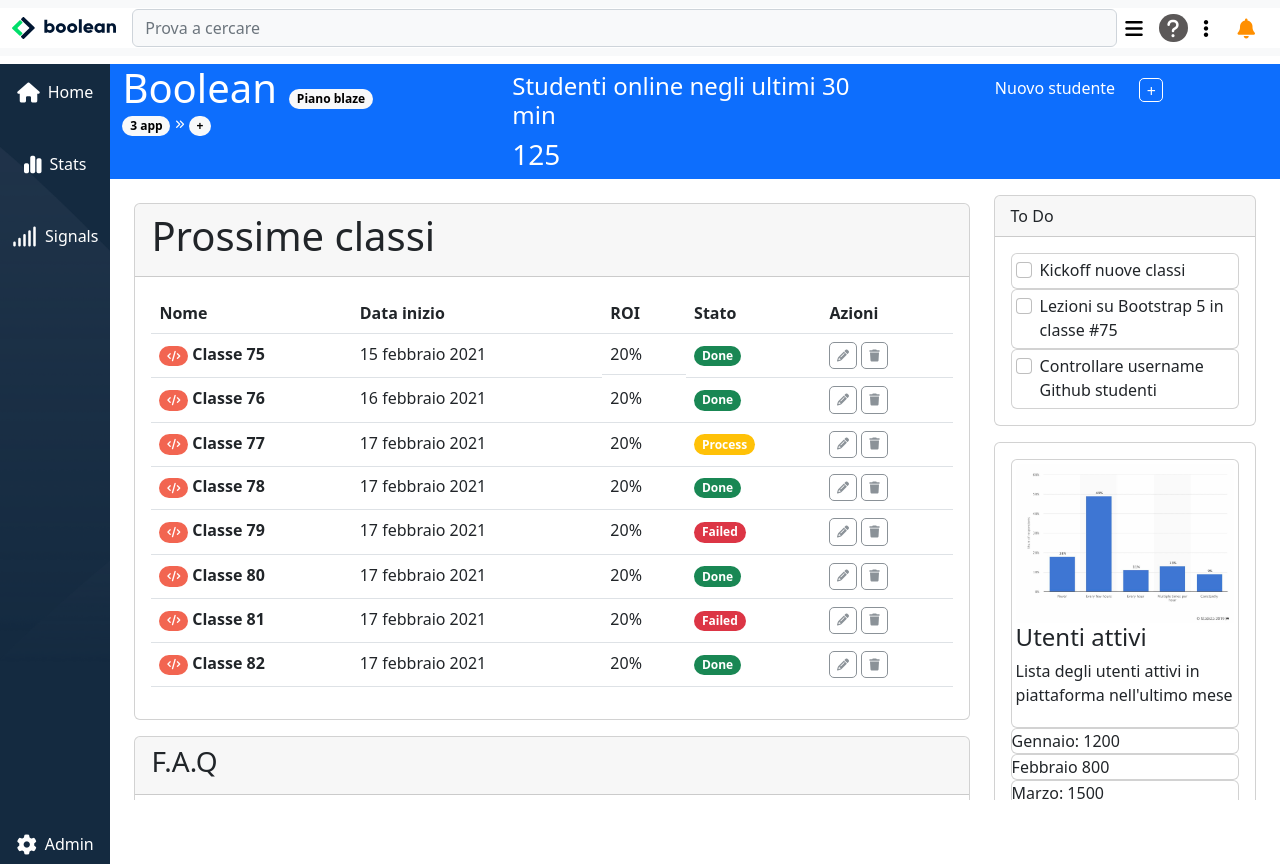
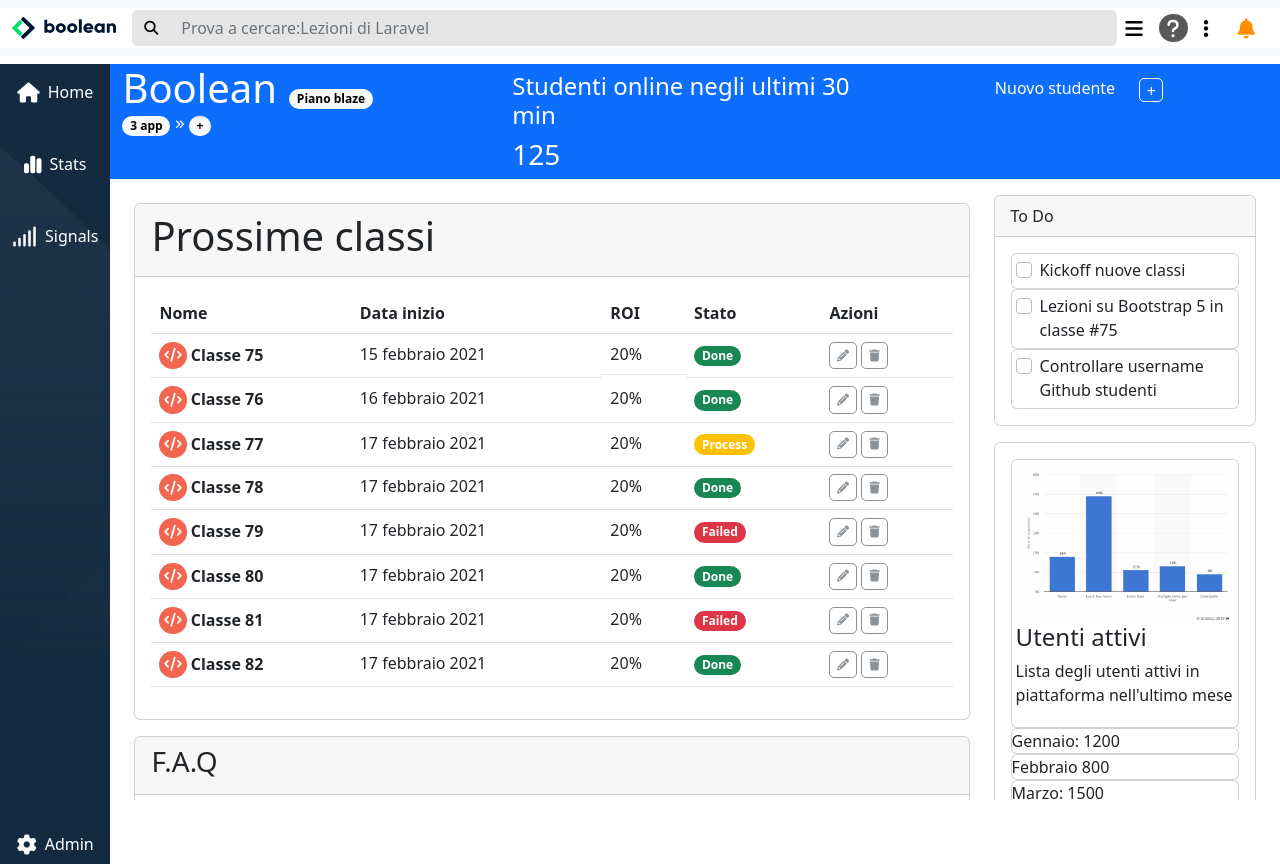
Before and after one commit to GiuliaRuggeri/html-css-bootstrap-dashboard, a plain HTML site: page index.html in a window 1280 px wide. Drawn offline with nearby package versions, Linux system fonts and the light colour scheme.

Commit message:
Aggiunge modifiche e media queries per offcanvas

```diff
--- a/css/style.css
+++ b/css/style.css
@@ -51,6 +51,13 @@ main{
     background-color: #f26551;
 }
 
+.circle {
+    width: 1.7rem;
+    height: 1.7rem;
+    background-color: #F26551;
+    border-radius: 50%;
+    line-height: 1.7rem;
+}
 
 .sidebar{
     height: 100%;
@@ -73,3 +80,19 @@ main{
     background-color: rgba(255, 255, 255, 0.558);
 
 }
+
+.searchbar{
+    background-color: #E5E5E5!important;
+}
+@media screen and (max-width: 767px) {
+
+    .offcanvas {
+        width: 100vw !important;
+    }
+}
+
+@media screen and (min-width: 768px){
+    .offcanvas{
+        width: 50% !important;
+    }
+}
--- a/index.html
+++ b/index.html
@@ -15,6 +15,7 @@
 
 <body class="w-100">
     <header>
+        <!-- NAVBAR -->
         <nav class="navbar bg-light navbar-expand-lg bg-body-tertiary">
             <div class="container-fluid bg-white flex-nowrap">
                 <a class="navbar-brand" href="#">
@@ -22,10 +23,12 @@
                         alt="mobile logo">
                     <img class="img-fluid d-none d-sm-none d-md-block" src="img/logo.svg" alt="big logo">
                 </a>
-                <form class="d-flex w-100 position-relative align-items-center" role="search">
-                    <input class="form-control bg-light" type="search" placeholder="Prova a cercare"
-                        aria-label="Search">
-                    <!-- <i class="fa-solid fa-magnifying-glass fa-2xs position-absolute me-5" style="color: #000000;"></i> -->
+                <div class="input-group">
+                    <span class="input-group-text searchbar border-0" id="basic-addon1">
+                        <i class="fa-solid fa-magnifying-glass fa-sm" style="color: #000000;"></i>
+                    </span>
+                    <input type="text" class="form-control searchbar border-0" placeholder="Prova a cercare:Lezioni di Laravel" aria-label="Username" aria-describedby="basic-addon1">
+                  </div>
                 </form>
                 <div class="collapse navbar-collapse" id="navbarNav">
                     <ul class="navbar-nav">
@@ -111,7 +114,7 @@
             <div class="container-fluid">
                 <div class="row bg-primary">
                     <div class="col-12 col-sm-4 col-md-4">
-                        <span class="text-white h1 mt-2">Boolean</span>
+                        <span class="text-white h1 mt-3">Boolean</span>
                         <span class="badge rounded-pill text-bg-light ms-2">Piano blaze</span>
                         <div class="mb-1">
                             <span class="badge rounded-pill text-bg-light">3 app</span>
@@ -124,13 +127,14 @@
                         <p class="h3 text-white">125</p>
 
                     </div>
+                    <!-- OFFCANVAS & FORM -->
                     <div class="col-12 col-sm-4 col-md-4 text-md-center">
                         <span class="text-white h6 mt-2 mb-2">Nuovo studente</span>
                         <button class="btn border-0" type="button" data-bs-toggle="offcanvas"
                             data-bs-target="#offcanvasRight" aria-controls="offcanvasRight">
                             <span class="cross ms-2 mt-2 mb-2">+</span>
                         </button>
-                        <div class="offcanvas offcanvas-end w-50" tabindex="-1" id="offcanvasRight"
+                        <div class="offcanvas offcanvas-end" tabindex="-1" id="offcanvasRight"
                             aria-labelledby="offcanvasRightLabel">
                             <div class="offcanvas-header">
                                 <h5 class="offcanvas-title" id="offcanvasRightLabel">Inserisci un nuovo studente</h5>
@@ -189,7 +193,7 @@
                                     <div class="input-group mb-3">
                                         <label class="input-group-text" for="inputGroupSelect01">Scegli file</label>
                                         <select class="form-select" id="inputGroupSelect01">
-                                          <option selected>Scegli..</option>
+                                          <option selected>Nessun file selezionato</option>
                                           <option value="1"></option>
                                           <option value="2"></option>
                                           <option value="3"></option>
@@ -244,7 +248,7 @@
                                         <tbody>
                                             <tr>
                                                 <th scope="row">
-                                                    <span class="badge rounded-pill code">
+                                                    <span class="circle d-inline-block text-center">
                                                         <i class="fa-solid fa-code fa-sm" style="color: #ffffff;"></i>
                                                     </span>
                                                     Classe 75
@@ -261,7 +265,7 @@
                                             </tr>
                                             <tr>
                                                 <th scope="row">
-                                                    <span class="badge rounded-pill code">
+                                                    <span class="circle d-inline-block text-center">
                                                         <i class="fa-solid fa-code fa-sm" style="color: #ffffff;"></i>
                                                     </span>
                                                     Classe 76
@@ -279,7 +283,7 @@
                                             </tr>
                                             <tr>
                                                 <th scope="row">
-                                                    <span class="badge rounded-pill code">
+                                                    <span class="circle d-inline-block text-center">
                                                         <i class="fa-solid fa-code fa-sm" style="color: #ffffff;"></i>
                                                     </span>
                                                     Classe 77
@@ -299,7 +303,7 @@
                                             <tr>
                                             <tr>
                                                 <th scope="row">
-                                                    <span class="badge rounded-pill code">
+                                                    <span class="circle d-inline-block text-center">
                                                         <i class="fa-solid fa-code fa-sm" style="color: #ffffff;"></i>
                                                     </span>
                                                     Classe 78
@@ -316,7 +320,7 @@
                                             </tr>
                                             <tr>
                                                 <th scope="row">
-                                                    <span class="badge rounded-pill code">
+                                                    <span class="circle d-inline-block text-center">
                                                         <i class="fa-solid fa-code fa-sm" style="color: #ffffff;"></i>
                                                     </span>
                                                     Classe 79
@@ -333,7 +337,7 @@
                                             </tr>
                                             <tr>
                                                 <th scope="row">
-                                                    <span class="badge rounded-pill code">
+                                                    <span class="circle d-inline-block text-center">
                                                         <i class="fa-solid fa-code fa-sm" style="color: #ffffff;"></i>
                                                     </span>
                                                     Classe 80
@@ -350,7 +354,7 @@
                                             </tr>
                                             <tr>
                                                 <th scope="row">
-                                                    <span class="badge rounded-pill code">
+                                                    <span class="circle d-inline-block text-center">
                                                         <i class="fa-solid fa-code fa-sm" style="color: #ffffff;"></i>
                                                     </span>
                                                     Classe 81
@@ -367,7 +371,7 @@
                                             </tr>
                                             <tr>
                                                 <th scope="row">
-                                                    <span class="badge rounded-pill code">
+                                                    <span class="circle d-inline-block text-center">
                                                         <i class="fa-solid fa-code fa-sm" style="color: #ffffff;"></i>
                                                     </span>
                                                     Classe 82
```
